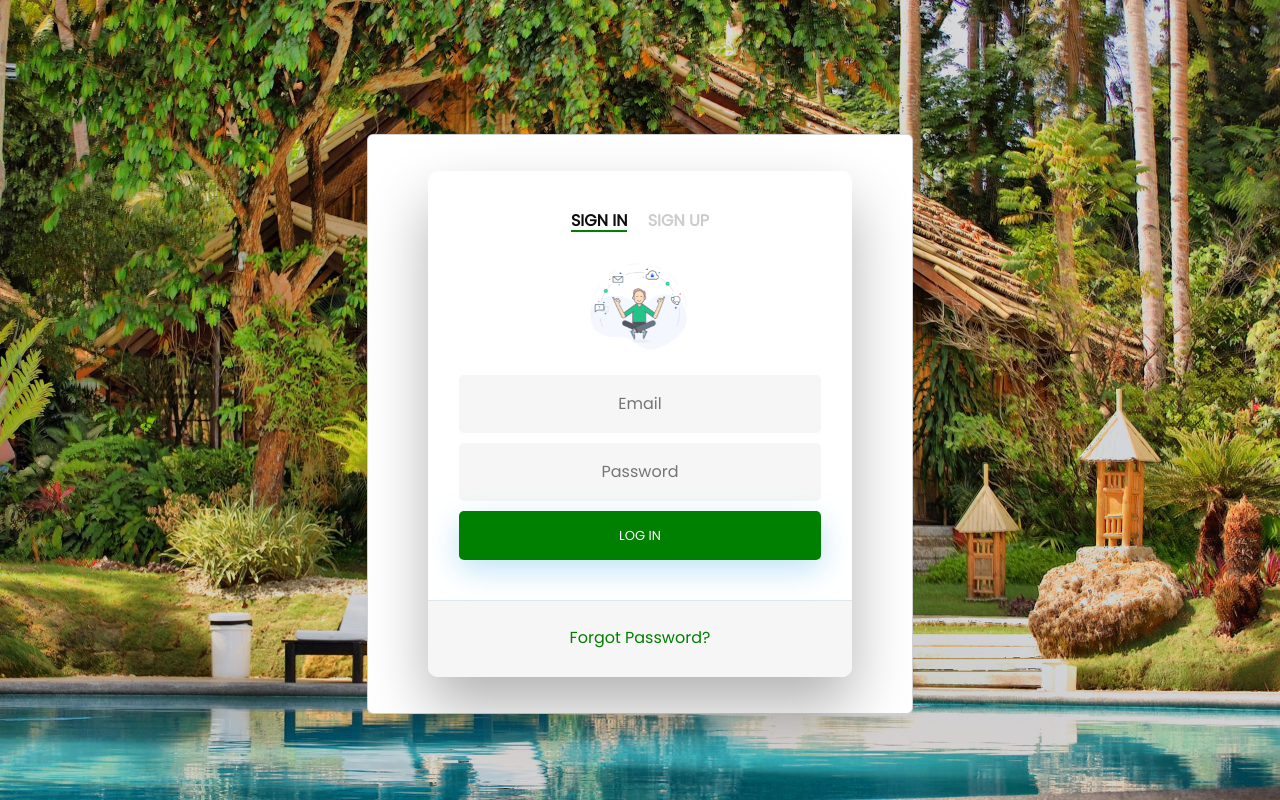
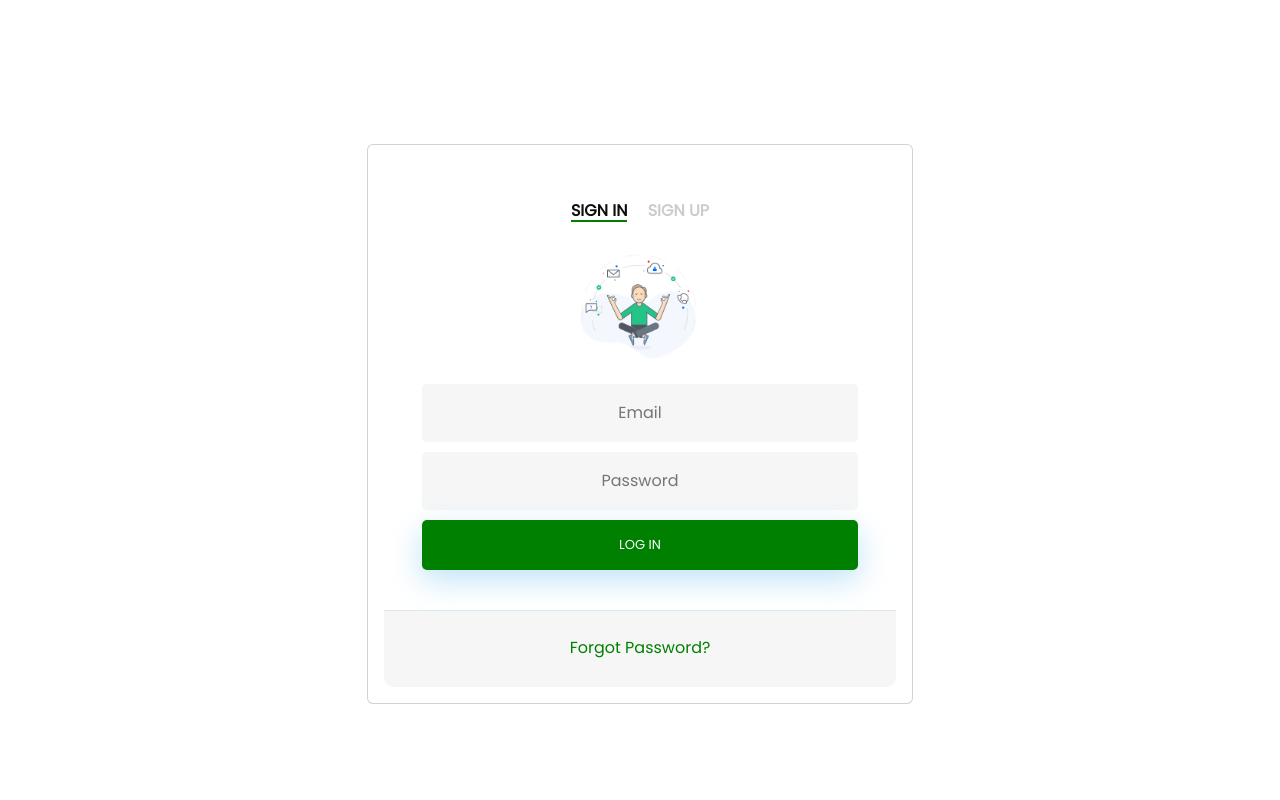
Before and after one commit to shinydidde/Data-Sonic-PFIS-CA2, a Flask app: page /login in a window 1280 px wide. Run offline with Flask 3, Linux system fonts and the light colour scheme.

Commit message:
styling login

```diff
--- a/static/main.css
+++ b/static/main.css
@@ -32,7 +32,7 @@ h2 {
 
 /* STRUCTURE */
 
-.wrapper {
+/* .wrapper {
   display: flex;
   align-items: center;
   flex-direction: column;
@@ -54,7 +54,7 @@ h2 {
   -webkit-box-shadow: 0 30px 60px 0 rgba(0,0,0,0.3);
   box-shadow: 0 30px 60px 0 rgba(0,0,0,0.3);
   text-align: center;
-}
+} */
 
 #formFooter {
   background-color: #f6f6f6;
--- a/templates/login.html
+++ b/templates/login.html
@@ -1,5 +1,6 @@
 <!DOCTYPE html>
 <html lang="en">
+
 <head>
   <title>Horse Valley Resort - Login</title>
   <link rel="icon" type="image/x-icon" href="../static/favicon.ico">
@@ -9,12 +10,8 @@
   <link rel="stylesheet" type="text/css" href="{{ url_for('static', filename = 'main.css') }}">
   <link rel="stylesheet" href="../static/style.css">
   <script src="https://cdn.jsdelivr.net/npm/bootstrap@5.3.3/dist/js/bootstrap.bundle.min.js"></script>
-    <style>
-      body {
-        background-image: url("{{ url_for('static', filename='background.jpeg') }}");
-      }
-    </style>
 </head>
+
 <body class="d-flex align-items-center justify-content-center vh-100">
   <div class="container">
     <div class="row">
@@ -24,7 +21,9 @@
             <div class="wrapper fadeInDown">
               <div id="formContent">
                 <h2 class="active"> Sign In </h2>
-                      <a href="{{ url_for('signup') }}"><h2 class="inactive underlineHover">Sign Up </h2></a>
+                <a href="{{ url_for('signup') }}">
+                  <h2 class="inactive underlineHover">Sign Up </h2>
+                </a>
                 <div class="fadeIn first">
                   <img src="{{ url_for('static', filename = 'user.gif') }}" id="icon" alt="User Icon" />
                 </div>
@@ -44,4 +43,5 @@
     </div>
   </div>
 </body>
+
 </html>
```
Lines whose indentation alone changed are shown as unchanged.
